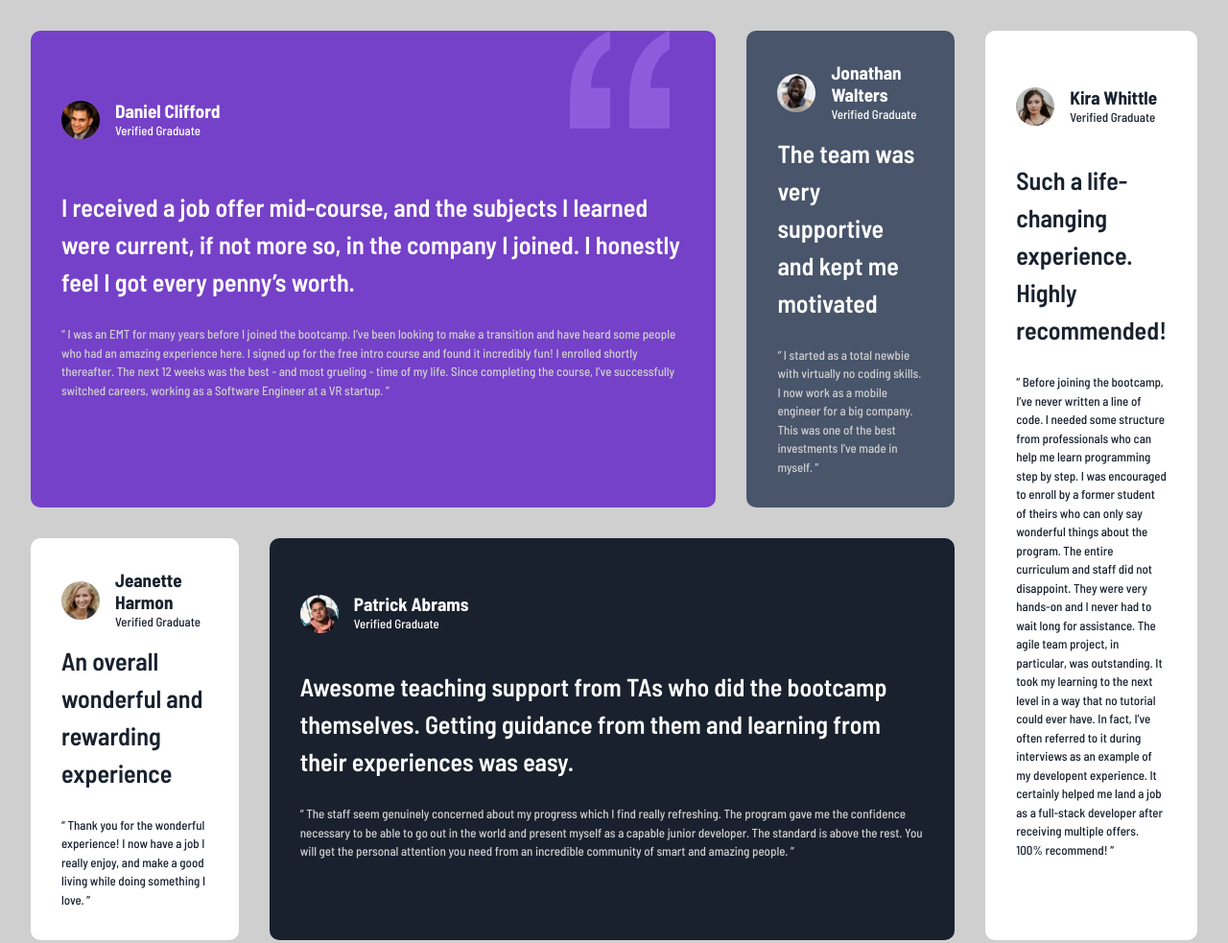
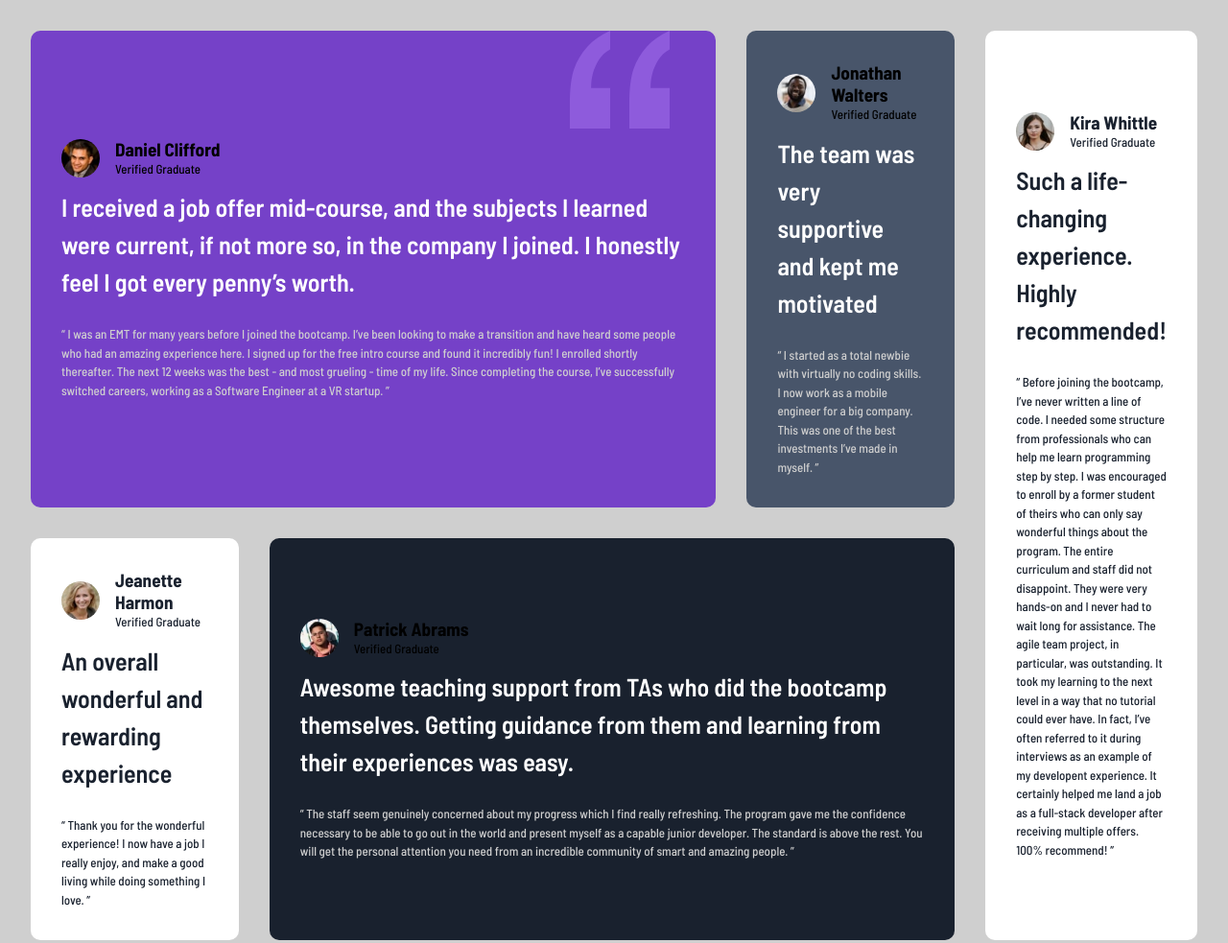
Before and after one commit to temesgen-982/testimonials-grid-section, a plain HTML site: page index.html in a window 1280 px wide. Shown: the top 983 px of the page at 96% size. Drawn offline with Linux system fonts and the light colour scheme.

Commit message:
Made changes to the grid on the sections

```diff
--- a/styles.css
+++ b/styles.css
@@ -59,9 +59,9 @@ body{
 
 section{
     display: grid;
+    align-content: center;
     gap: 10px;
     padding: 2em;
-    color: var(--white);
     border-radius: 10px;
 }
 
```
